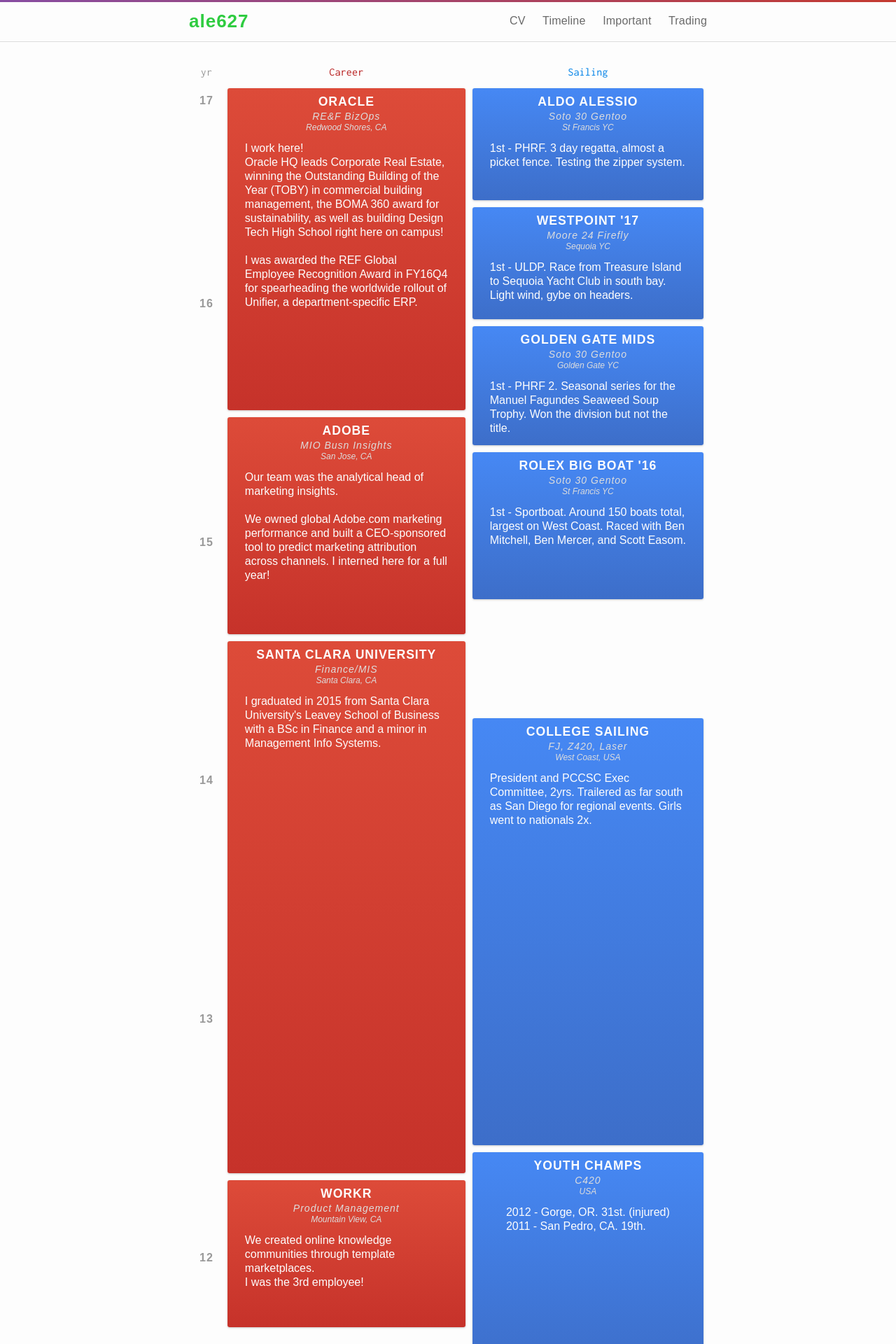
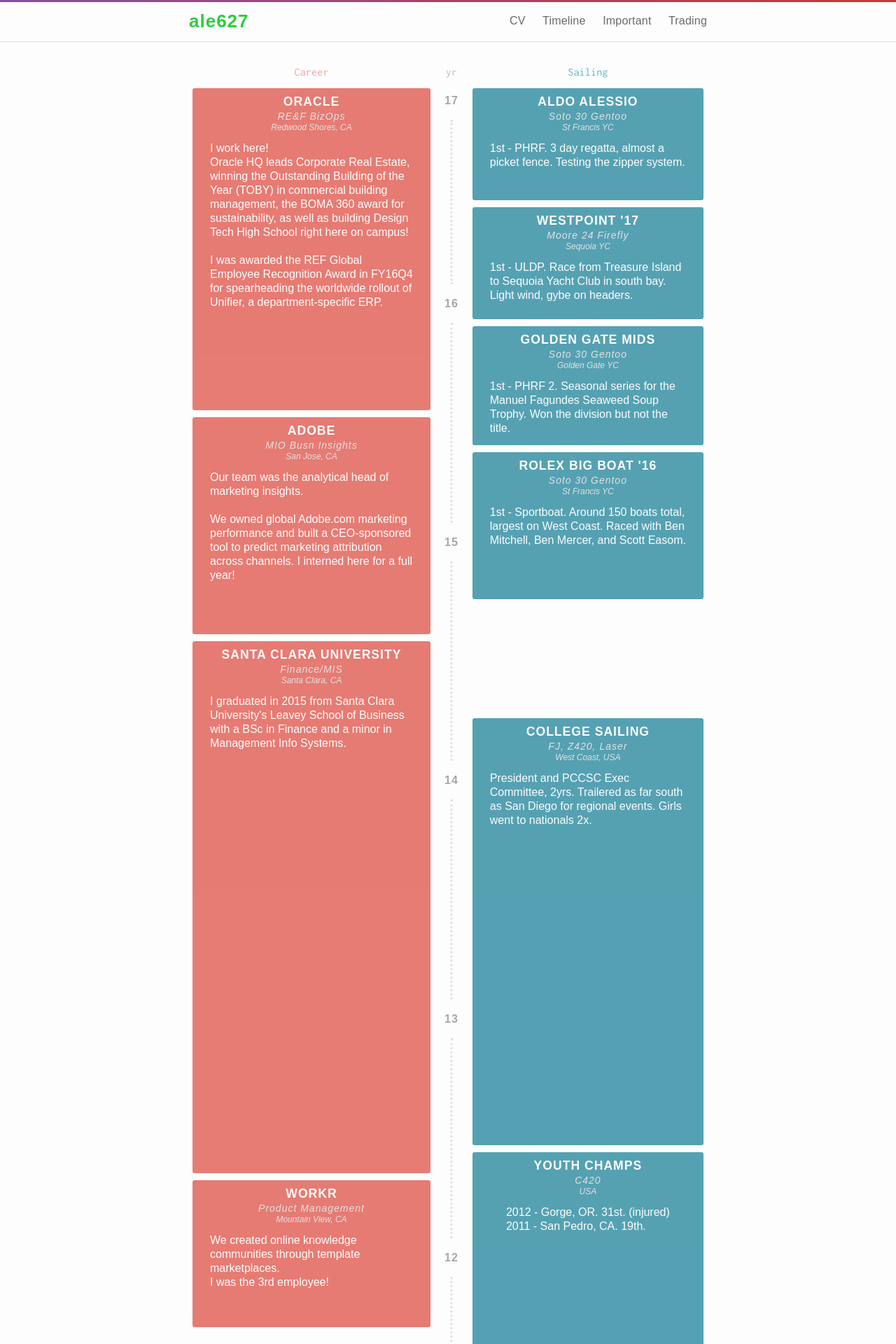
Before and after one commit to ale627/ale627.github.io, a Jekyll site: the page built from b-timeline.md, in a window 1280 px wide. Shown: the top 1920 px of the page at 70% size. Built offline with Jekyll 4.4.1, drawn with Linux system fonts in a browser that asks for light colours; some web fonts are replaced.

Commit message:
timeline dotted line

```diff
--- a/_layouts/timeline.html
+++ b/_layouts/timeline.html
@@ -5,18 +5,7 @@
 
 <div class="timeline">
 
-    <div class="date column">yr
-        <div class="year content current">17</div>
-        <div class="year content">16</div>
-        <div class="year content">15</div>
-        <div class="year content">14</div>
-        <div class="year content">13</div>
-        <div class="year content">12</div>
-        <div class="year content">11</div>
-        <div class="year content">10</div>
-        <div class="year content">09</div>
 
-    </div>
 
 
 
@@ -105,7 +94,18 @@
     </div>
 
 
+    <div class="date column">yr
+        <div class="year content current">17</div>
+        <div class="year content">16</div>
+        <div class="year content">15</div>
+        <div class="year content">14</div>
+        <div class="year content">13</div>
+        <div class="year content">12</div>
+        <div class="year content">11</div>
+        <div class="year content">10</div>
+        <div class="year content">09</div>
 
+    </div>
 
 
 
--- a/_sass/timeline.scss
+++ b/_sass/timeline.scss
@@ -4,7 +4,6 @@
   background-color: $background-color;
   //grid-template-columns: 75px 35% 35% 20%;
   grid-template-columns: 50px 45% 435;
-
 
 }
 
@@ -30,9 +29,18 @@
   margin: 10px 0px;
   font-size: 110%;
   word-wrap: break-word;
-  box-shadow: 0 1px 3px rgba(0,0,0,0.2);
 
+  opacity: 0.85;
+   transition: opacity .25s ease-in-out;
+   -moz-transition: opacity .25s ease-in-out;
+   -webkit-transition: opacity .25s ease-in-out;
 
+}
+
+.content:hover {
+  opacity: 1;
+  //color: gold;
+  box-shadow: 0 3px 3px rgba(0,0,0,0.2);
 
 }
 
@@ -126,7 +134,7 @@
 
 
 .date {
-  color: #999;
+  color: lighten(#999, 15%);
   text-align: center;
 }
 .year {
@@ -136,26 +144,36 @@
   color: #999;
   font-size: 100%;
   box-shadow: none;
+  position: relative;
 
 }
-.current {
-  padding-bottom: 250px;
-  box-shadow: none;
+.year:hover {
+    box-shadow: 0 0px 0px rgba(0,0,0,1);
 
+}
+.year:after {
+  content: "";
+  position: absolute;
+  z-index: -1;
+  top: 45px;
+  bottom: 0;
+  left: 50%;
+  border-left: 3px dotted $grey-color-light;
+  transform: translate(-50%);
 }
 
 
+.current {
+  padding-bottom: 250px;
+}
+
 
 .analytics {
-  color: #b71c1c;
+  color: lighten(#e3655b, 15%);
 }
 
 .aa {
-  background: linear-gradient(to top, #c6322a 0%, #dd4b39 100%);
-
-    &:hover {
-    background: #b71c1c;
-  }
+  background: #e3655b;
 }
 
 .oracle {
@@ -183,15 +201,11 @@
 }
 
 .sailing {
-  color: lighten(#01579b, 15%);
+  color: lighten(#3891a6, 15%);
 }
 
 .ss {
-  background: linear-gradient(to top, #3D6EC9, #4688F4); /* W3C, IE 10+/ Edge, Firefox 16+, Chrome 26+, Opera 12+, Safari 7+ */
-
-  &:hover {
-    background: #01579b;
-  }
+  background: #3891a6;
 }
 
 .aldo {
```
Also changed, not shown: 3 other files.
